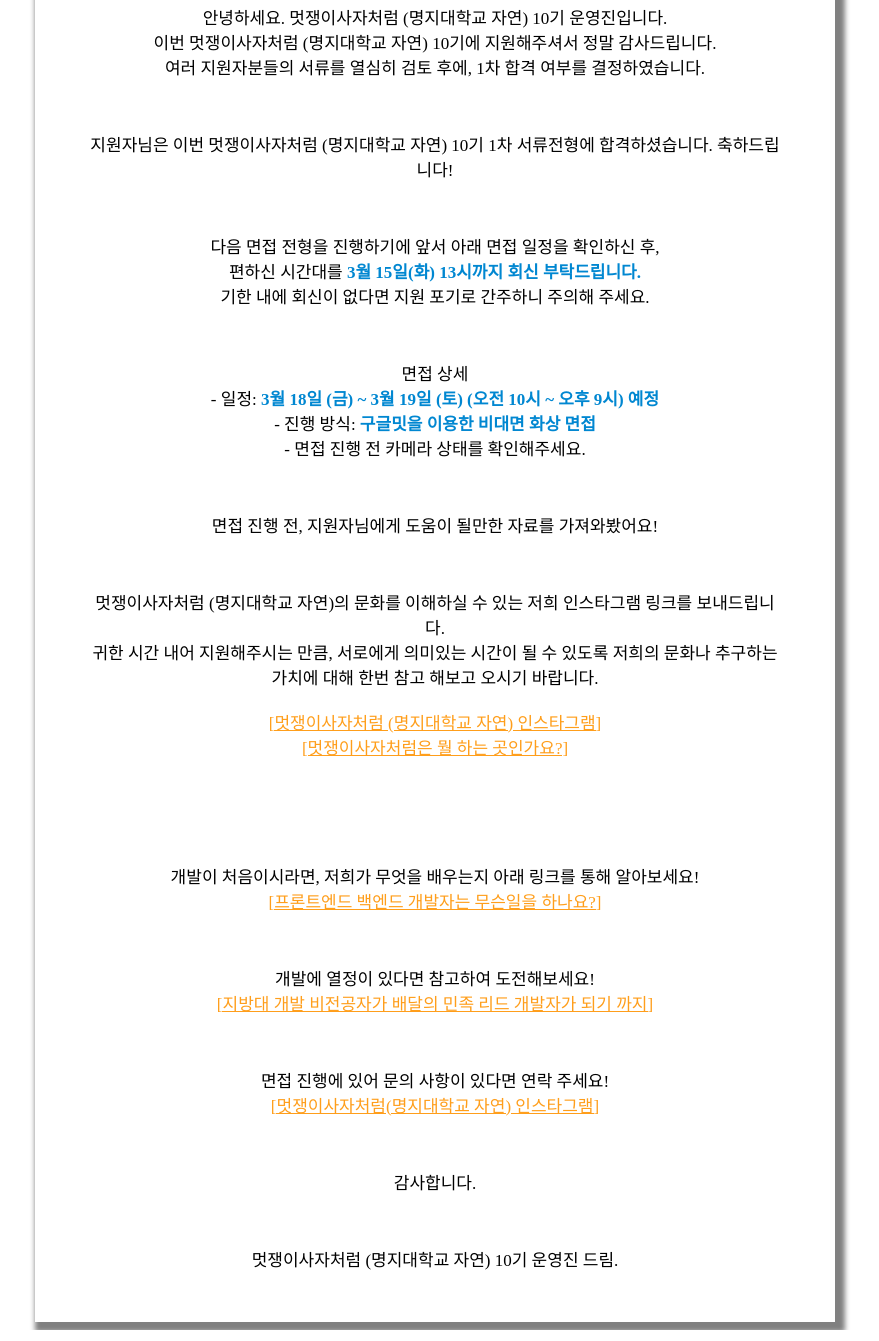
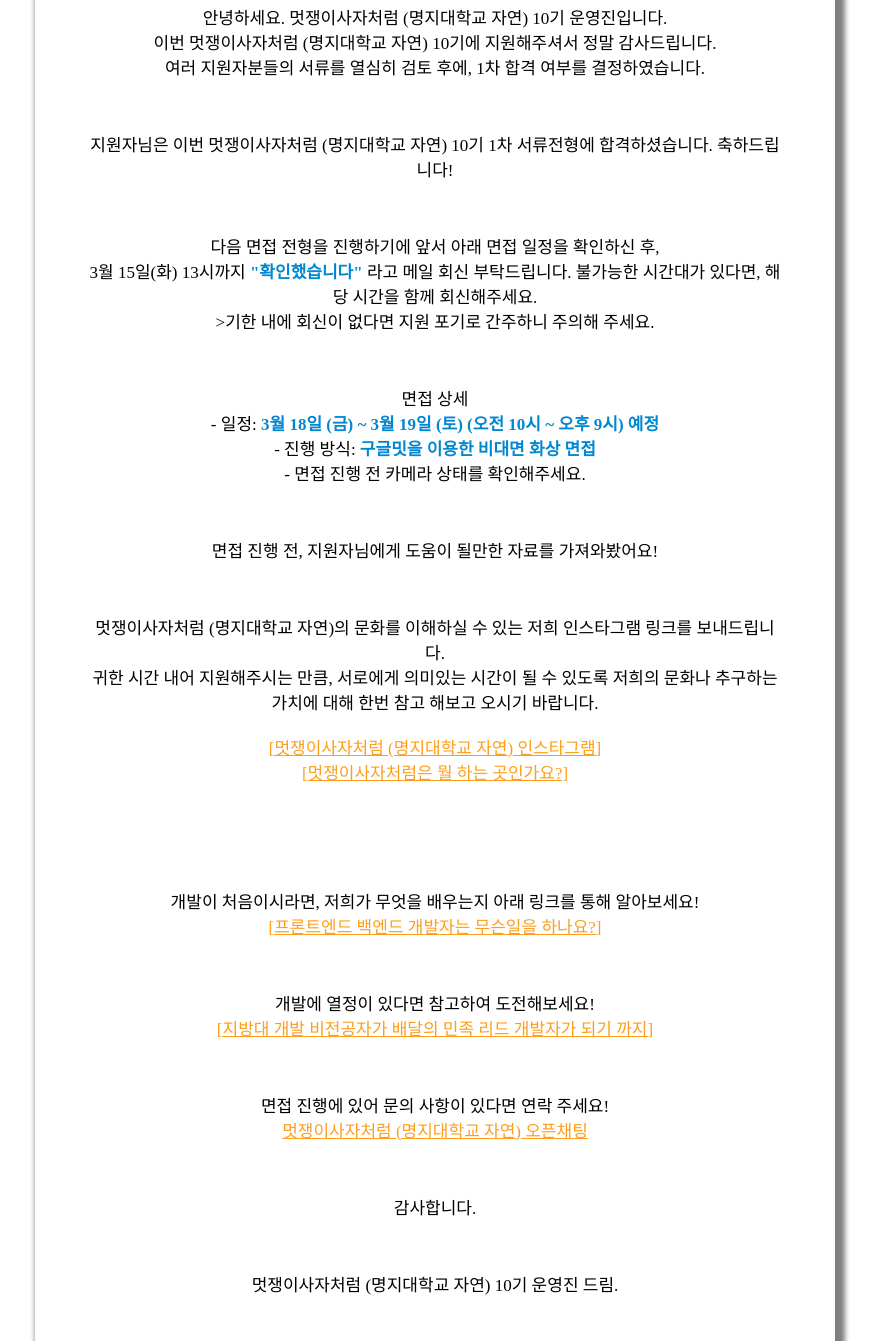
Before and after one commit to mju-likelion/hephaistos, a website: page src/template/first-pass.ejs in a window 1280 px wide. Shown: the part 202-1543 px from the top of the page, without its empty margins (205-1084 px from the left). Drawn offline with nearby package versions, Linux system fonts and the light colour scheme; files that its build step writes are made by us from their sources.

Commit message:
fix: first-pass ejs수정

```diff
--- a/src/api/sendMail.js
+++ b/src/api/sendMail.js
@@ -36,7 +36,6 @@
     },
     raw: true,
   });
-
   transporter.sendMail({
     from: `mju@likelion.org`,
     to: firstFailUsers.map(user => user.email),
--- a/src/template/first-pass.ejs
+++ b/src/template/first-pass.ejs
@@ -41,8 +41,7 @@
       <tr>
         <td>
           다음 면접 전형을 진행하기에 앞서 아래 면접 일정을 확인하신 후,<br />
-          편하신 시간대를
-          <strong style="color: #0087d1">3월 15일(화) 13시까지 회신 부탁드립니다.<br /> </strong
+          3월 15일(화) 13시까지 <strong style="color: #0087d1">"확인했습니다"</strong> 라고 메일 회신 부탁드립니다. 불가능한 시간대가 있다면, 해당 시간을 함께 회신해주세요.<br />
           >기한 내에 회신이 없다면 지원 포기로 간주하니 주의해 주세요.
         </td>
       </tr>
@@ -97,8 +96,8 @@
       <tr>
         <td>
           면접 진행에 있어 문의 사항이 있다면 연락 주세요!<br />
-          <a style="color: #ff9e1b" href="https://www.instagram.com/mju_likelion/">
-            [멋쟁이사자처럼(명지대학교 자연) 인스타그램]</a
+          <a style="color: #ff9e1b" href="https://open.kakao.com/me/mju_likelion">
+            멋쟁이사자처럼 (명지대학교 자연) 오픈채팅</a
           >
         </td>
       </tr>
```
